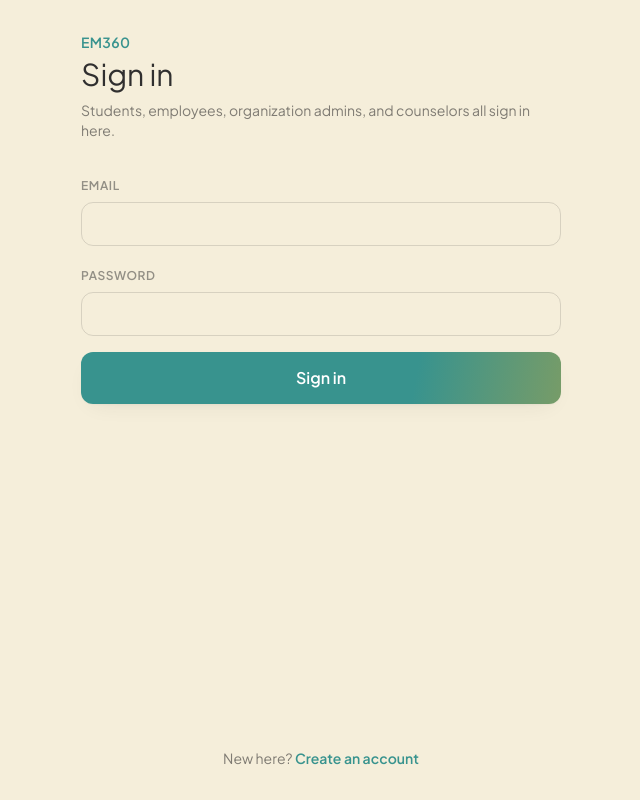
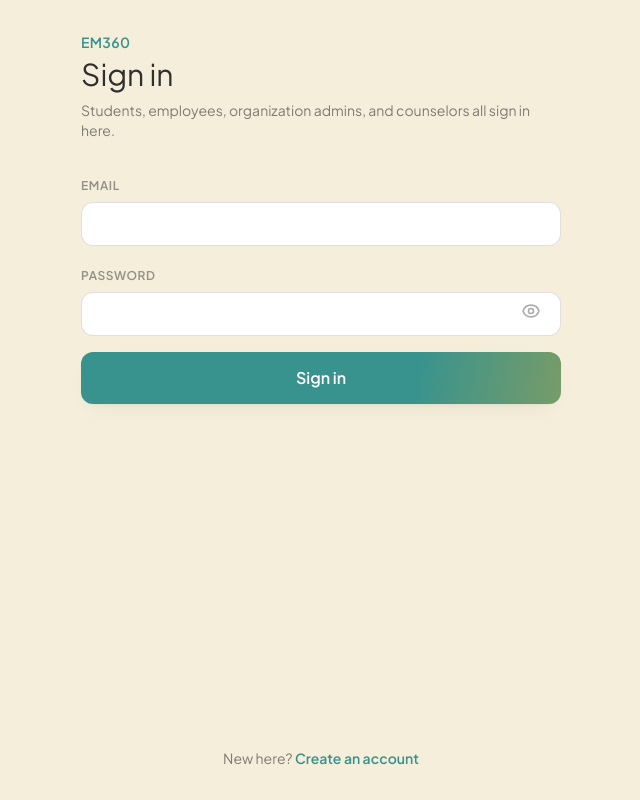
Before and after one commit to kulinrangani/FE-EduThrive360, a React (Vite) app: page /login in a window 1280 px wide. Shown: the whole page, without its empty margins (319-959 px from the left). Built offline with nearby package versions, Linux system fonts and the light colour scheme; no server answers.

Commit message:
feat: add reusable UI components and implement login and registration pages

```diff
--- a/src/components/UI.jsx
+++ b/src/components/UI.jsx
@@ -1,3 +1,4 @@
+import { useState } from "react";
 import { IconChevronDown, IconX } from "./Icons.jsx";
 
 export const cn = (...parts) => parts.filter(Boolean).join(" ");
@@ -81,21 +82,44 @@
   );
 }
 
-export function Input({ icon, className = "", wrapperClass = "", ...rest }) {
+export function Input({ icon, className = "", wrapperClass = "", type = "text", ...rest }) {
+  const [showPassword, setShowPassword] = useState(false);
+  const isPassword = type === "password";
+  const inputType = isPassword ? (showPassword ? "text" : "password") : type;
+
   return (
     <div className={cn("relative", wrapperClass)}>
       {icon && (
         <span className="absolute left-3.5 top-1/2 -translate-y-1/2 text-ink/40">{icon}</span>
       )}
       <input
+        type={inputType}
         className={cn(
           "w-full h-11 rounded-xl border border-ink/15 bg-white text-sm text-ink placeholder:text-ink/40",
           "focus:outline-none focus:border-teal focus:ring-4 focus:ring-teal/10 transition",
-          icon ? "pl-10 pr-4" : "px-4",
+          icon ? "pl-10 pr-12" : isPassword ? "pl-4 pr-12" : "px-4",
           className,
         )}
         {...rest}
       />
+      {isPassword && (
+        <button
+          type="button"
+          onClick={() => setShowPassword(!showPassword)}
+          className="absolute right-3.5 top-1/2 -translate-y-1/2 text-ink/40 hover:text-ink transition flex items-center justify-center h-8 w-8 rounded-lg hover:bg-ink/5 focus:outline-none"
+        >
+          {showPassword ? (
+            <svg className="w-5 h-5" fill="none" viewBox="0 0 24 24" stroke="currentColor" strokeWidth={2}>
+              <path strokeLinecap="round" strokeLinejoin="round" d="M13.875 18.825A10.05 10.05 0 0112 19c-4.478 0-8.268-2.943-9.543-7a9.97 9.97 0 011.563-3.029m5.858.908a3 3 0 114.243 4.243M9.878 9.878l4.242 4.242M9.88 9.88l-3.29-3.29m7.532 7.532l3.29 3.29M3 3l3.59 3.59m0 0A9.953 9.953 0 0112 5c4.478 0 8.268 2.943 9.543 7a10.025 10.025 0 01-4.132 5.411m0 0L21 21" />
+            </svg>
+          ) : (
+            <svg className="w-5 h-5" fill="none" viewBox="0 0 24 24" stroke="currentColor" strokeWidth={2}>
+              <path strokeLinecap="round" strokeLinejoin="round" d="M15 12a3 3 0 11-6 0 3 3 0 016 0z" />
+              <path strokeLinecap="round" strokeLinejoin="round" d="M2.458 12C3.732 7.943 7.523 5 12 5c4.478 0 8.268 2.943 9.542 7-1.274 4.057-5.064 7-9.542 7-4.477 0-8.268-2.943-9.542-7z" />
+            </svg>
+          )}
+        </button>
+      )}
     </div>
   );
 }
--- a/src/pages/LoginPage.jsx
+++ b/src/pages/LoginPage.jsx
@@ -2,6 +2,7 @@
 import { Link, useNavigate, useLocation } from "react-router-dom";
 import { useAuth } from "../context/AuthContext.jsx";
 import { homePathForRole } from "../config/roles.js";
+import { Input } from "../components/UI.jsx";
 
 export function LoginPage() {
   const { login } = useAuth();
@@ -47,9 +48,9 @@
           <label className="text-xs uppercase tracking-wider text-ink/50 font-semibold">
             Email
           </label>
-          <input
+          <Input
             type="email"
-            className="mt-1.5 w-full h-11 rounded-xl border border-ink/15 px-4 text-sm focus:outline-none focus:border-teal focus:ring-4 focus:ring-teal/10"
+            className="mt-1.5"
             value={email}
             onChange={(e) => setEmail(e.target.value)}
             required
@@ -60,9 +61,9 @@
           <label className="text-xs uppercase tracking-wider text-ink/50 font-semibold">
             Password
           </label>
-          <input
+          <Input
             type="password"
-            className="mt-1.5 w-full h-11 rounded-xl border border-ink/15 px-4 text-sm focus:outline-none focus:border-teal focus:ring-4 focus:ring-teal/10"
+            className="mt-1.5"
             value={password}
             onChange={(e) => setPassword(e.target.value)}
             required
--- a/src/pages/RegisterPage.jsx
+++ b/src/pages/RegisterPage.jsx
@@ -1,6 +1,7 @@
 import { useState } from "react";
 import { Link, useNavigate } from "react-router-dom";
 import { useAuth } from "../context/AuthContext.jsx";
+import { Input } from "../components/UI.jsx";
 
 export function RegisterPage() {
   const { register } = useAuth();
@@ -57,8 +58,8 @@
           <label className="text-xs uppercase tracking-wider text-ink/50 font-semibold">
             Full name
           </label>
-          <input
-            className="mt-1.5 w-full h-11 rounded-xl border border-ink/15 px-4 text-sm focus:outline-none focus:border-teal focus:ring-4 focus:ring-teal/10"
+          <Input
+            className="mt-1.5"
             value={fullName}
             onChange={(e) => setFullName(e.target.value)}
             required
@@ -68,9 +69,9 @@
           <label className="text-xs uppercase tracking-wider text-ink/50 font-semibold">
             Email
           </label>
-          <input
+          <Input
             type="email"
-            className="mt-1.5 w-full h-11 rounded-xl border border-ink/15 px-4 text-sm focus:outline-none focus:border-teal focus:ring-4 focus:ring-teal/10"
+            className="mt-1.5"
             value={email}
             onChange={(e) => setEmail(e.target.value)}
             required
@@ -80,9 +81,9 @@
           <label className="text-xs uppercase tracking-wider text-ink/50 font-semibold">
             Password (min 8 characters)
           </label>
-          <input
+          <Input
             type="password"
-            className="mt-1.5 w-full h-11 rounded-xl border border-ink/15 px-4 text-sm focus:outline-none focus:border-teal focus:ring-4 focus:ring-teal/10"
+            className="mt-1.5"
             value={password}
             onChange={(e) => setPassword(e.target.value)}
             minLength={8}
@@ -93,8 +94,8 @@
           <label className="text-xs uppercase tracking-wider text-ink/50 font-semibold">
             Organization code
           </label>
-          <input
-            className="mt-1.5 w-full h-11 rounded-xl border border-ink/15 px-4 text-sm font-mono uppercase tracking-wider focus:outline-none focus:border-teal focus:ring-4 focus:ring-teal/10"
+          <Input
+            className="mt-1.5 font-mono uppercase tracking-wider"
             value={organizationCode}
             onChange={(e) => setOrganizationCode(e.target.value.toUpperCase())}
             placeholder="e.g. WILO-A1B2C3"
```
